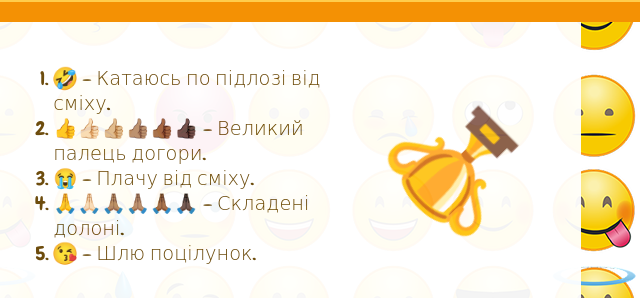
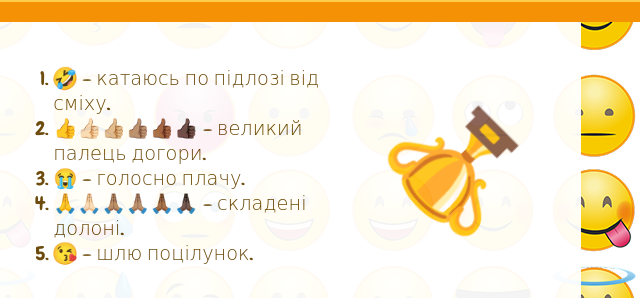
Before and after one commit to raspberrypilearning/top-5-emoji-list, a plain HTML site: page uk-UA/code/top-5-emoji-list-step-8/index.html in a window 1280 px wide. Shown: the part 242-540 px from the top of the page, 358-998 px from the left. Drawn offline with Linux system fonts and the light colour scheme.

Commit message:
New translations index.html (Ukrainian)

```diff
--- a/uk-UA/code/top-5-emoji-list-step-8/index.html
+++ b/uk-UA/code/top-5-emoji-list-step-8/index.html
@@ -39,11 +39,11 @@
     <main class="transparent">
       <section class="wrap">
           <ol class="wide">
-            <li><span class="scaleme">🤣</span> – Катаюсь по підлозі від сміху.</li>
-            <li>👍👍🏻👍🏼👍🏽👍🏾👍🏿 – Великий палець догори.</li>
-            <li>😭 – Плачу від сміху.</li>
-            <li>🙏🙏🏻🙏🏽🙏🏽🙏🏾🙏🏿 – Складені долоні.</li>
-            <li><span class="scaleme">😘</span> – Шлю поцілунок.</li>
+            <li><span class="scaleme">🤣</span> – катаюсь по підлозі від сміху.</li>
+            <li>👍👍🏻👍🏼👍🏽👍🏾👍🏿 – великий палець догори.</li>
+            <li>😭 – голосно плачу.</li>
+            <li>🙏🙏🏻🙏🏽🙏🏽🙏🏾🙏🏿 – складені долоні.</li>
+            <li><span class="scaleme">😘</span> – шлю поцілунок.</li>
           </ol>
         <p class="narrow hugefont spinme">🏆</p>
       </section>
```
